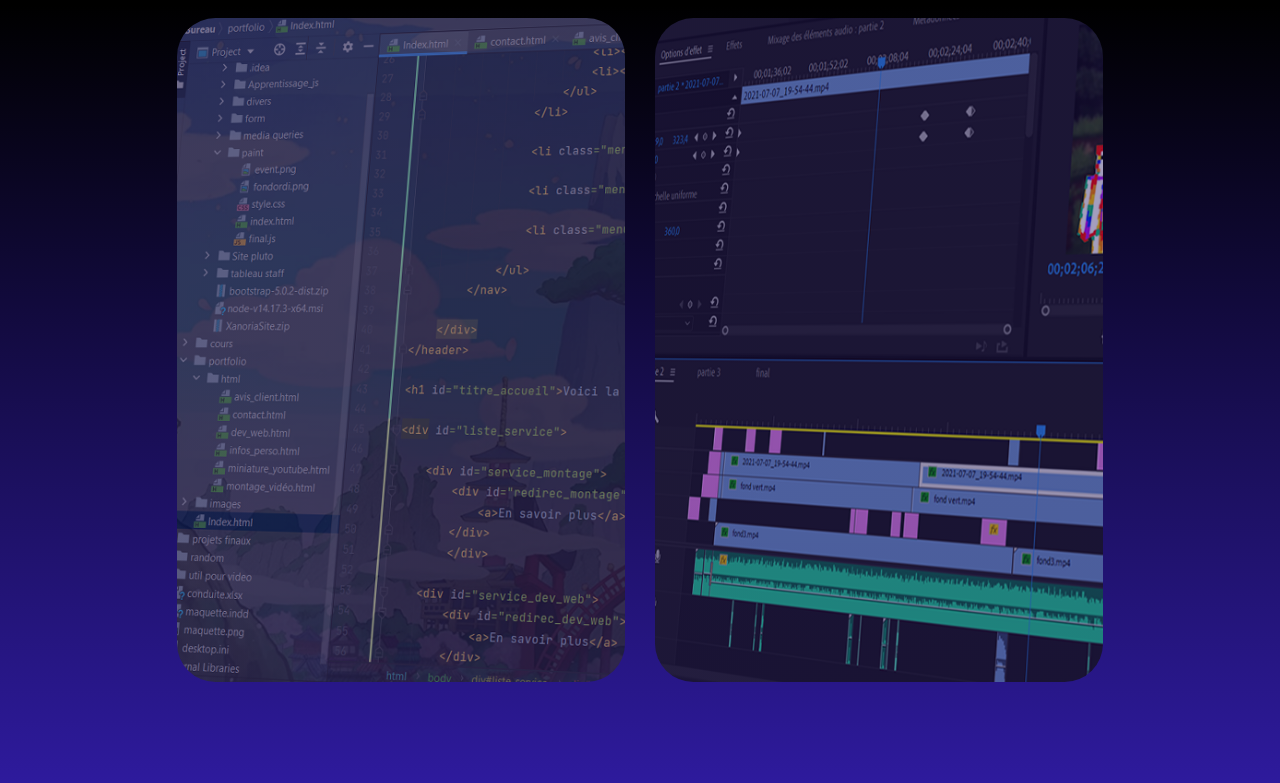
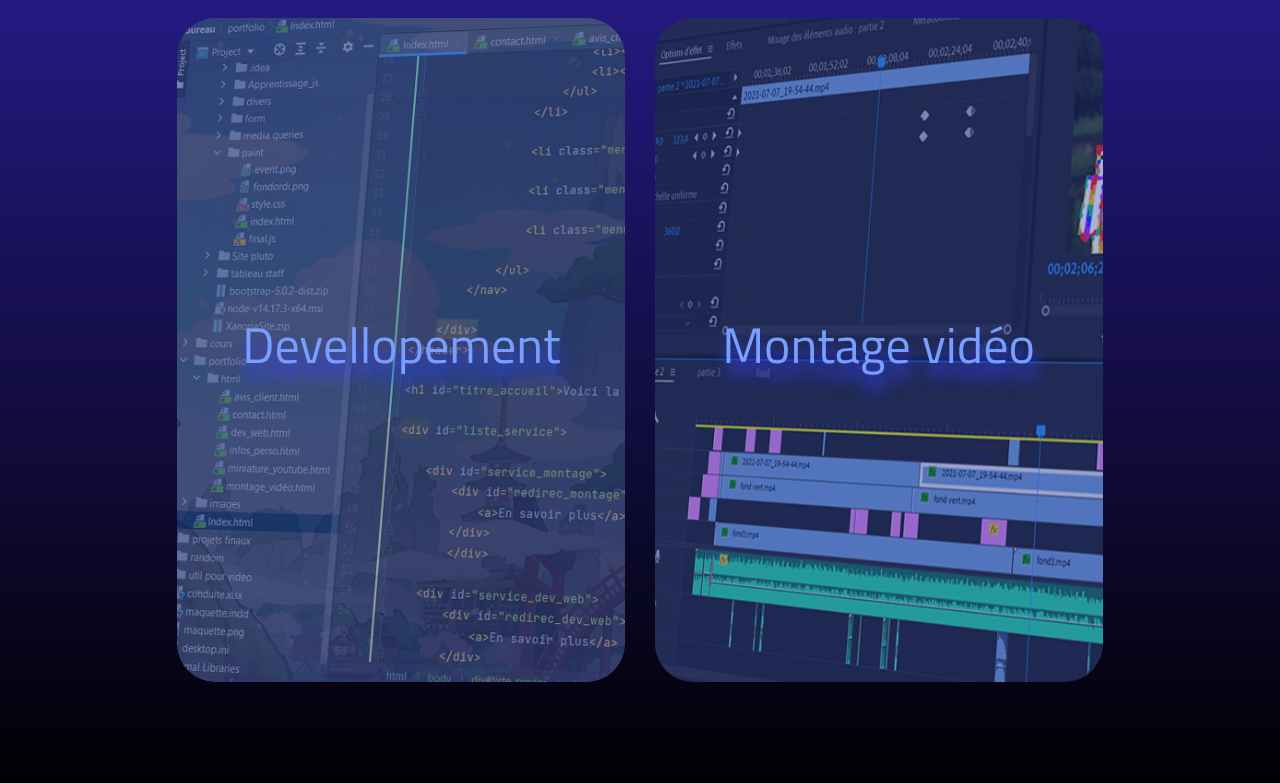
Before and after one commit to ClueXIII/Portfolio, a plain HTML site: page index.html in a window 1280 px wide. Shown: the part 77-860 px from the top of the page. Drawn offline with nearby package versions, Linux system fonts and the light colour scheme.

Commit message:
update
Modification du background nécessaire = trop cringe

```diff
--- a/css/index.css
+++ b/css/index.css
@@ -3,7 +3,7 @@ html{
 }
 
 body{
-    background-color: #000000;
+    background-color: #251981;
     font-family: Titillium Web, serif;
 }
 
@@ -28,13 +28,12 @@ header {
 }
 
 .ulheader > li:hover .iconeHeader{
-    color: #3f00ff;
     transform: translateY(-5px);
     transition: transform ease-in-out 0.25s;
 }
 
 .ulheader > li:hover .iconeTextHeader {
-    color: #3100ff;
+    color: rgb(255, 255, 255);
     transition: color ease-in-out 0.25s;
     transform: translateY(15px);
 }
@@ -43,7 +42,7 @@ main{
     height:100vh;
     display: flex;
     margin: 0;
-    background: linear-gradient(0deg, #2f1ba1, rgba(0, 0, 0, 0.35));
+    background: linear-gradient(180deg, rgba(37, 25, 129, 0.46), rgb(0, 0, 0));
     align-items: center;
     justify-content: center;
     user-select: none;
@@ -66,4 +65,14 @@ main{
     border-radius: 3vw;
     display: inline-block;
     cursor: pointer;
+    text-align: center;
+    overflow: hidden;
 }
+
+.title_service{
+    margin: 37vh 10px;
+    display: block;
+    font-size: 50px;
+    color: #789eff;
+    text-shadow: 3px 15px 15px #3441f8;
+}
--- a/index.html
+++ b/index.html
@@ -57,8 +57,12 @@
 </header>
 <main>
     <div class="group">
-        <div class="item" style="background: linear-gradient(to bottom, rgba(15,0,82,0.38) 70%, rgba(15,0,82,0.4) 100%), url('img/fond_dev_web.png'); background-size:cover;"></div>
-        <div class="item" style="background: linear-gradient(to bottom, rgba(15,0,82,0.38) 70%, rgba(15,0,82,0.4) 100%), url('img/fond_montage.png'); background-size:cover;"></div>
+        <div class="item" style="background: linear-gradient(to bottom, rgba(28,55,164,0.38) 70%, rgba(28,55,164,0.38) 100%), url('img/fond_dev_web.png'); background-size:cover;">
+            <h2 class="title_service">Devellopement</h2>
+        </div>
+        <div class="item" style="background: linear-gradient(to bottom, rgba(28,55,164,0.38) 70%, rgba(28,55,164,0.38) 100%), url('img/fond_montage.png'); background-size:cover;">
+            <h2 class="title_service">Montage vidéo</h2>
+        </div>
     </div>
 </main>
 </body>
```
Also changed, not shown: css/typo.css (added).
